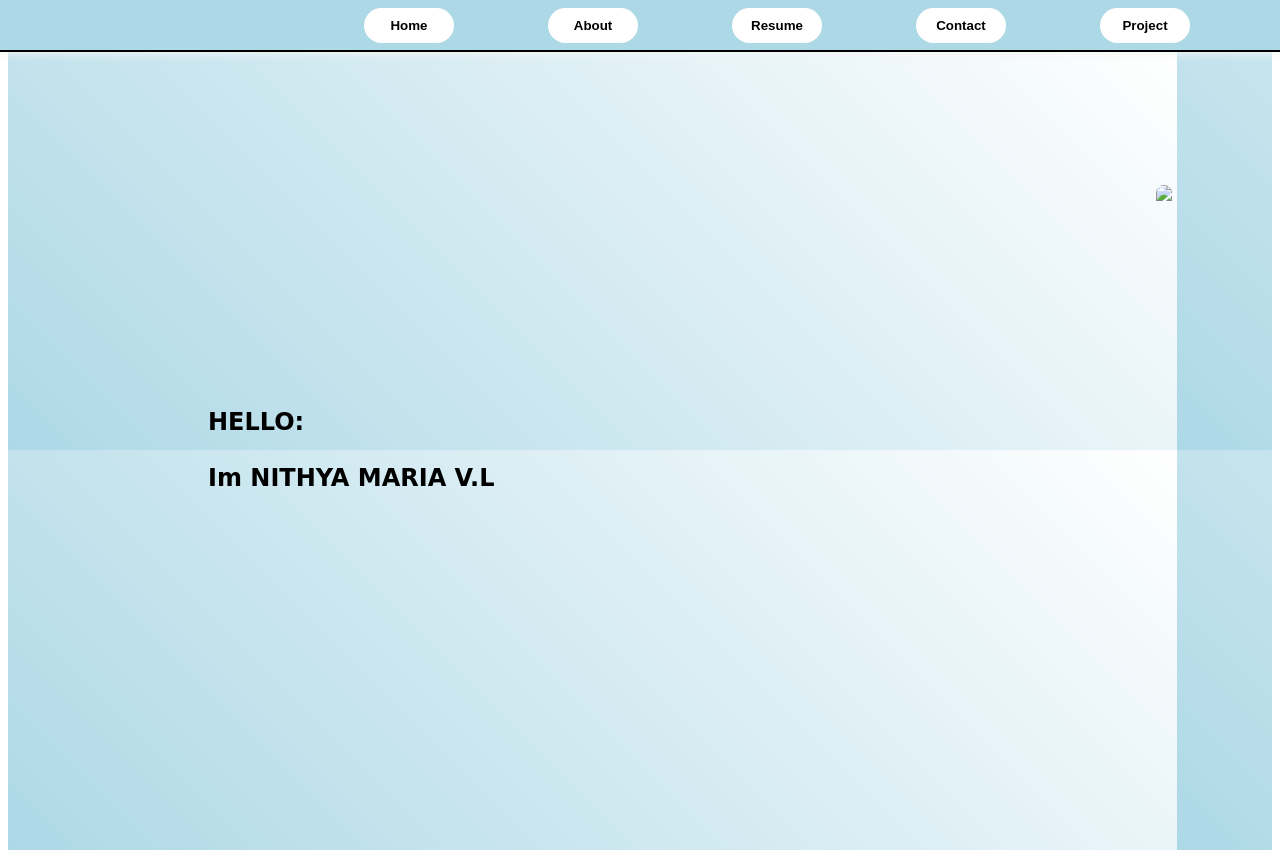
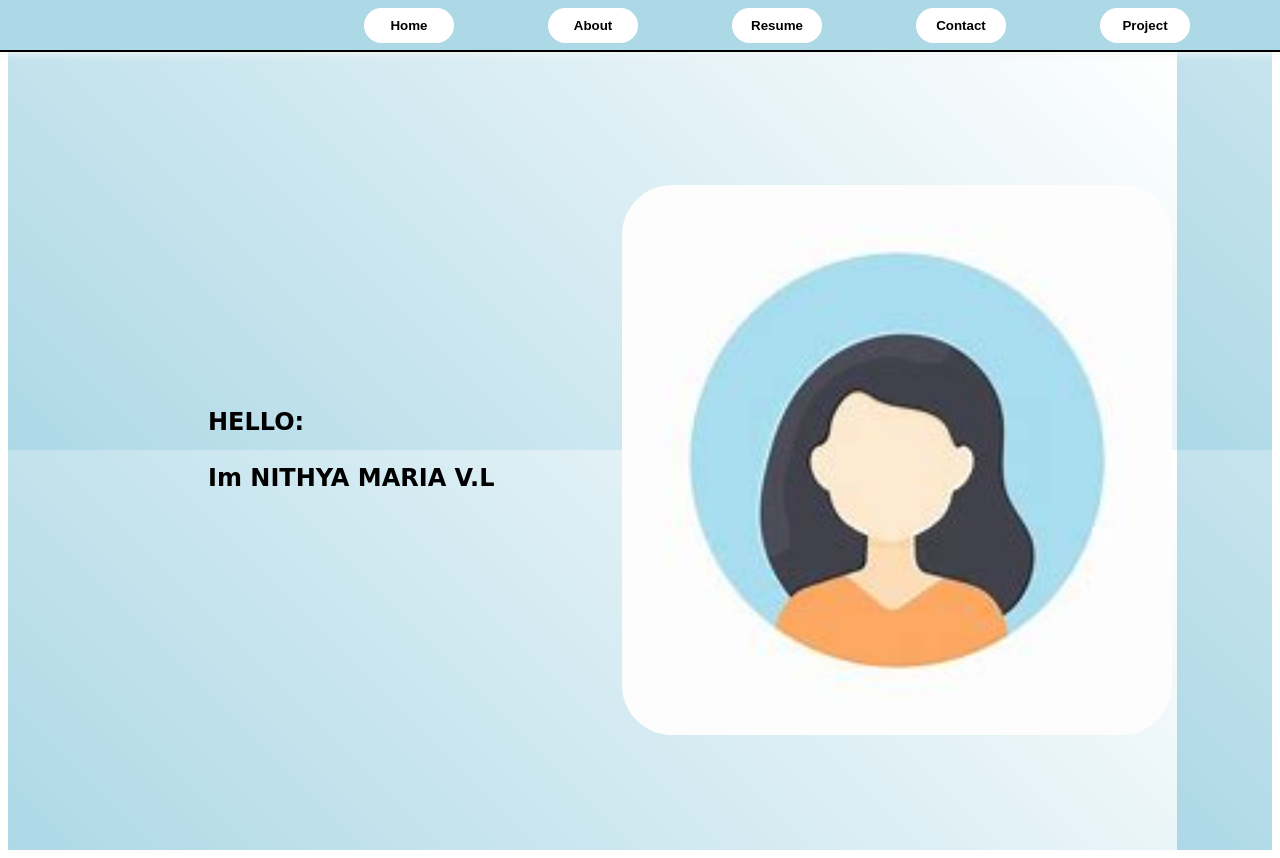
Before and after one commit to nithyamariavl/final--fullstack, a website: page public/index.html in a window 1280 px wide. Drawn offline with Linux system fonts and the light colour scheme.

Commit message:
Update index.html

```diff
--- a/public/index.html
+++ b/public/index.html
@@ -27,7 +27,7 @@
     <div class="one"id="one">
 
 <h2>HELLO:<br><br>Im NITHYA MARIA V.L</h2>
-<img src="pic.1.jpg">
+<img src="pic1.jpg">
 </div>
 
 
```
